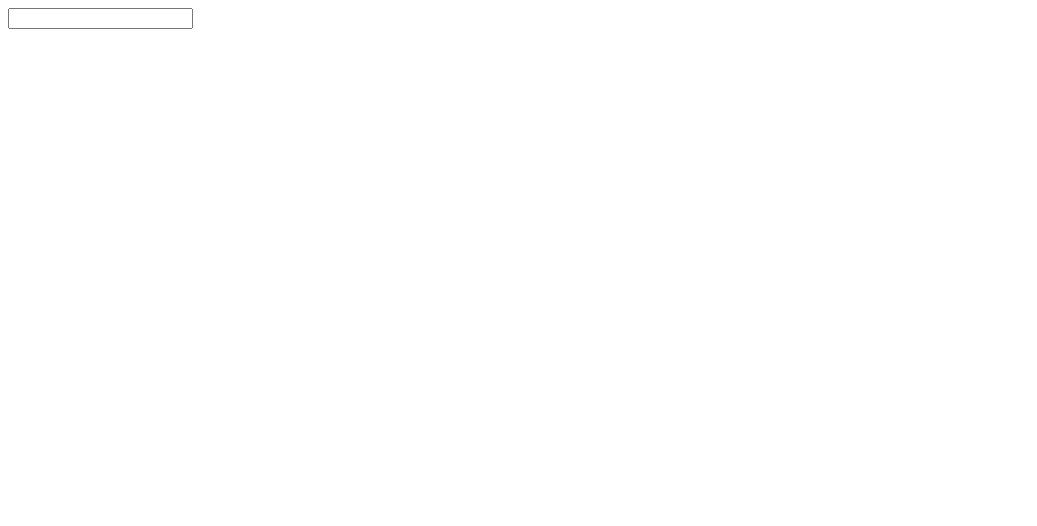
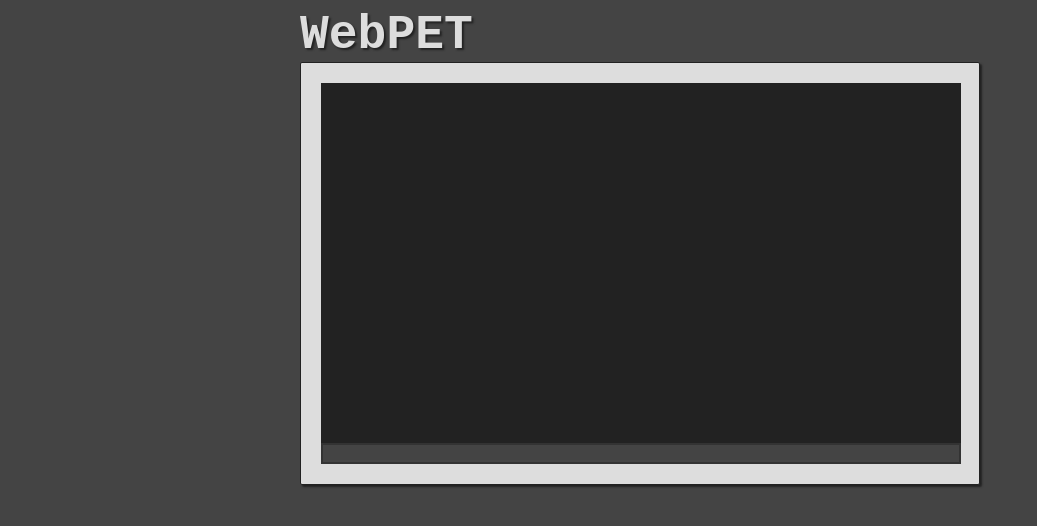
Before and after one commit to peter987bp/nodeknockout16, a website: page public/index.html in a window 1280 px wide. Shown: the whole page, without its empty margins (0-1037 px from the left). Drawn offline with Linux system fonts and the light colour scheme.

Commit message:
filled out css file

```diff
--- a/public/css/style.css
+++ b/public/css/style.css
@@ -0,0 +1,40 @@
+body {
+  background-color: #444;
+}
+
+h1 {
+  width: 680px;
+  margin: auto;
+  color: #ddd;
+  font-family: monospace;
+  font-size: 48px;
+  text-shadow: 2px 2px 2px #222;
+}
+
+#main {
+  background-color: #ddd;
+  box-sizing: border-box;
+  width: 680px;
+  margin: auto;
+  padding: 20px;
+  border-radius: 2px;
+  border: 1px solid #222;
+  box-shadow: 2px 2px 2px #222;
+}
+
+#petDisplay {
+  box-sizing: border-box;
+  width: 640px;
+  background-color: #222;
+  color: #ddd;
+  font-family: monospace;
+  font-size: 12px;
+  height: 360px;
+}
+
+#cliInput {
+  box-sizing: border-box;
+  background-color: #444;
+  width: 640px;
+  border: 2px solid #333;
+}
--- a/public/index.html
+++ b/public/index.html
@@ -6,6 +6,7 @@
   <link rel="stylesheet" type="text/css" href="/css/style.css">
 </head>
 <body>
+  <h1>WebPET</h1>
   <div id="main">
     <div id="petDisplay">
 
```
